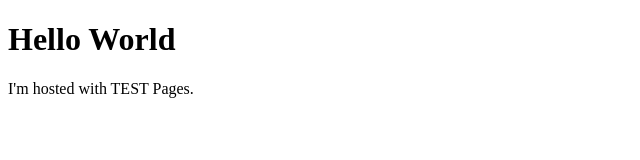
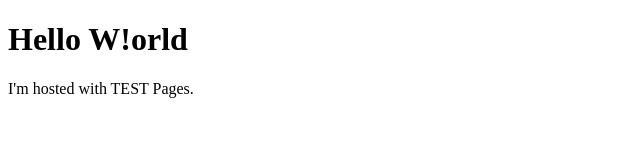
Before and after one commit to synocle/synocle.github.io, a plain HTML site: page index.html in a window 1280 px wide. Shown: the full height of the page, 0-640 px from the left. Drawn offline with Linux system fonts and the light colour scheme.

Commit message:
Update index.html

```diff
--- a/index.html
+++ b/index.html
@@ -6,7 +6,7 @@
     </head>
 
     <body>
-        <h1>Hello World</h1>
+        <h1>Hello W!orld</h1>
         <p>I'm hosted with TEST Pages.</p>
     </body>
 </html>
```
